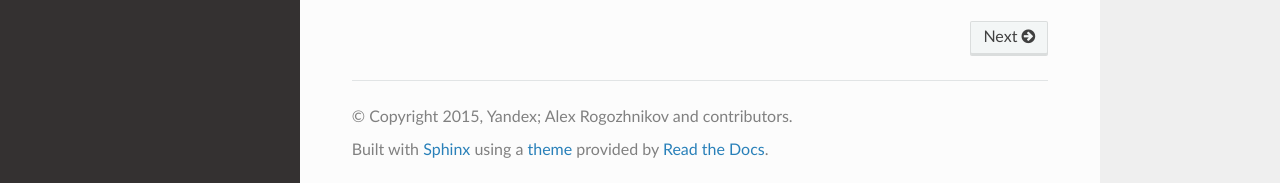
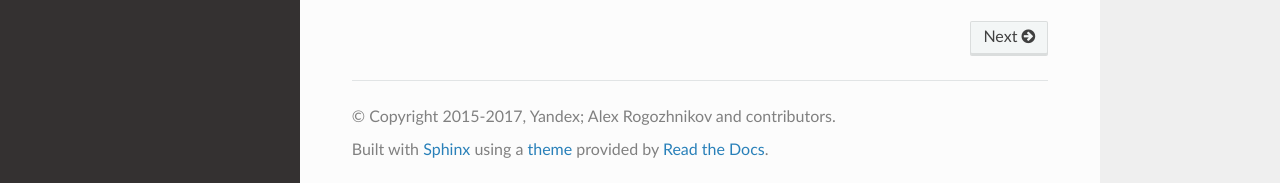
Before and after one commit to arogozhnikov/hep_ml, a Sphinx documentation site: the page built from docs/index.rst, in a window 1280 px wide and 900 px high, scrolled down 755 px. Shown: the part 714-897 px from the top of the window. Built offline with Sphinx 7.4.7 and the Read the Docs theme 2.0.0, drawn with Linux system fonts in a browser that asks for light colours.

```diff
--- a/docs/conf.py
+++ b/docs/conf.py
@@ -59,7 +59,7 @@ master_doc = 'index'
 
 # General information about the project.
 project = u'hep_ml'
-copyright = u'2015, Yandex; Alex Rogozhnikov and contributors'
+copyright = u'2015-2017, Yandex; Alex Rogozhnikov and contributors'
 author = u'Alex Rogozhnikov and contributors'
 
 # The version info for the project you're documenting, acts as replacement for
```
Also changed, not shown: .travis.yml.
